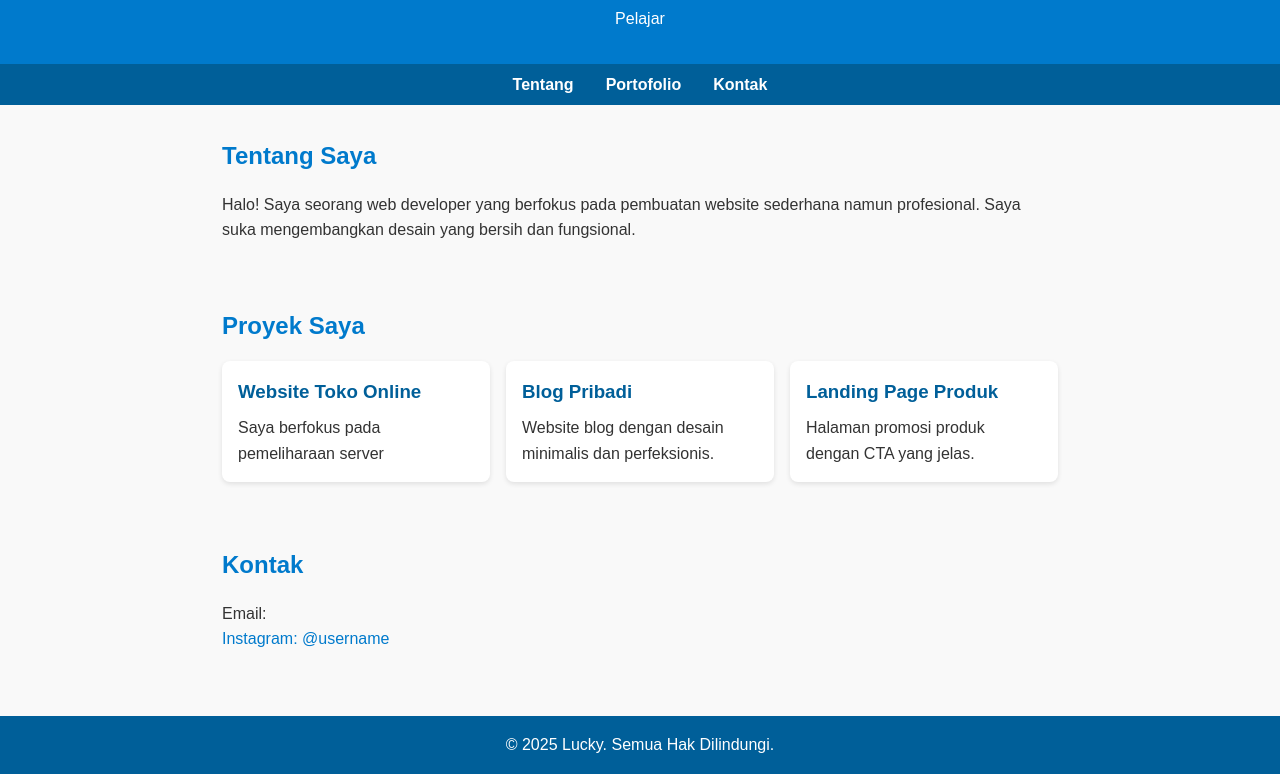
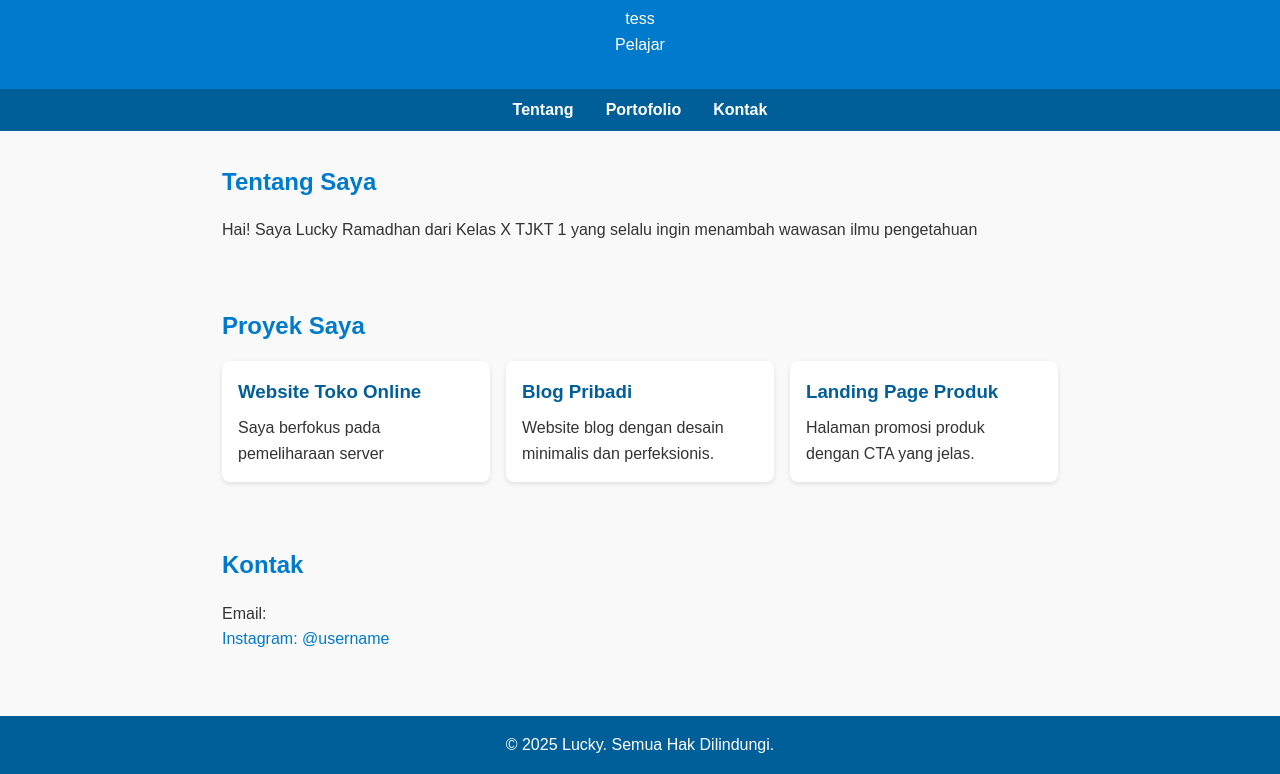
Before and after one commit to yekacul/PORTOFOLIO, a plain HTML site: page Portofolio .html in a window 1280 px wide. Shown: the part 77-851 px from the top of the page. Drawn offline with Linux system fonts and the light colour scheme.

Commit message:
Update Portofolio .html

```diff
--- a/Portofolio .html
+++ b/Portofolio .html
@@ -10,6 +10,7 @@
   <!-- Header -->
   <header>
     <h1>Lucky</h1>
+    <l>tess</l>
     <p>Pelajar</p>
   </header>
 
@@ -26,8 +27,7 @@
   <section id="tentang">
     <h2>Tentang Saya</h2>
     <p>
-      Halo! Saya seorang web developer yang berfokus pada pembuatan website sederhana namun profesional.
-      Saya suka mengembangkan desain yang bersih dan fungsional.
+      Hai! Saya Lucky Ramadhan dari Kelas X TJKT 1 yang selalu ingin menambah wawasan ilmu pengetahuan
     </p>
   </section>
 
```
